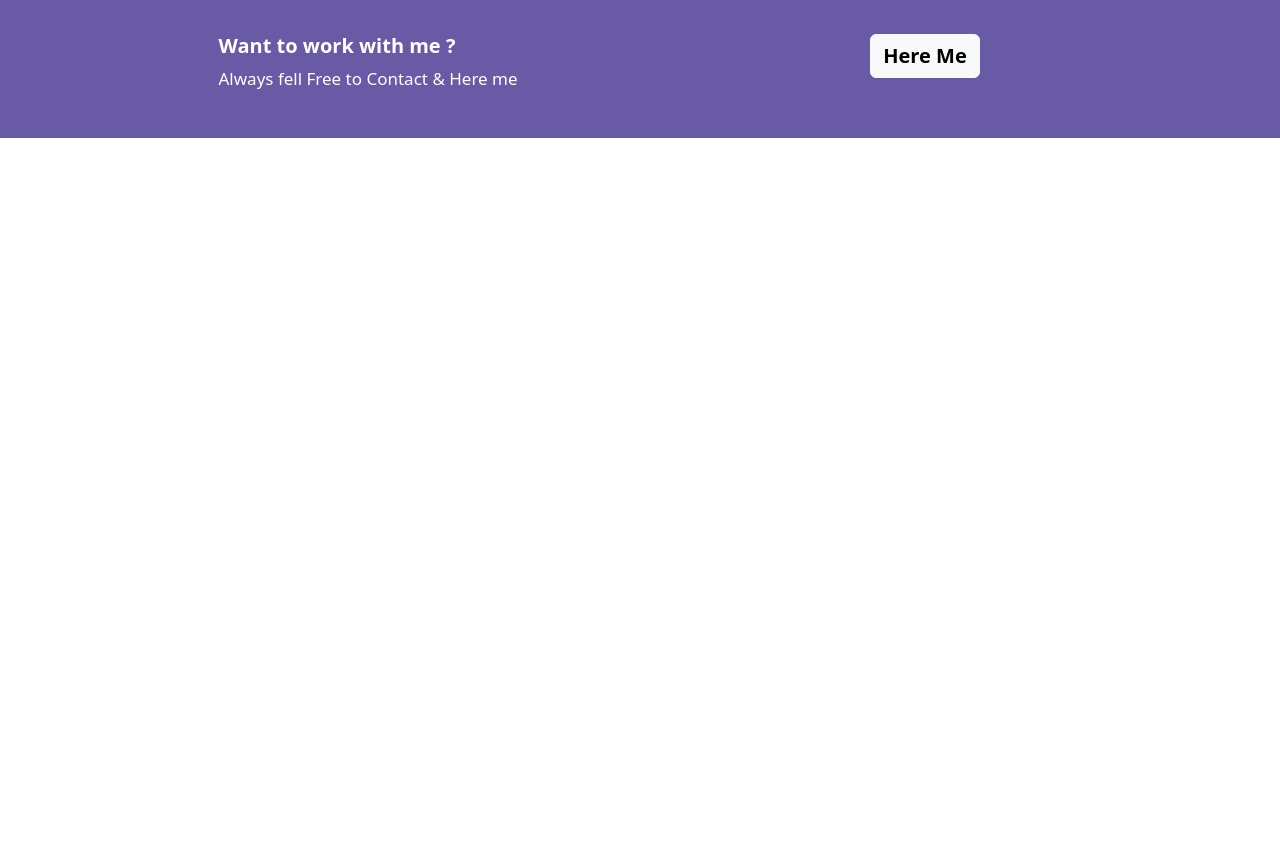
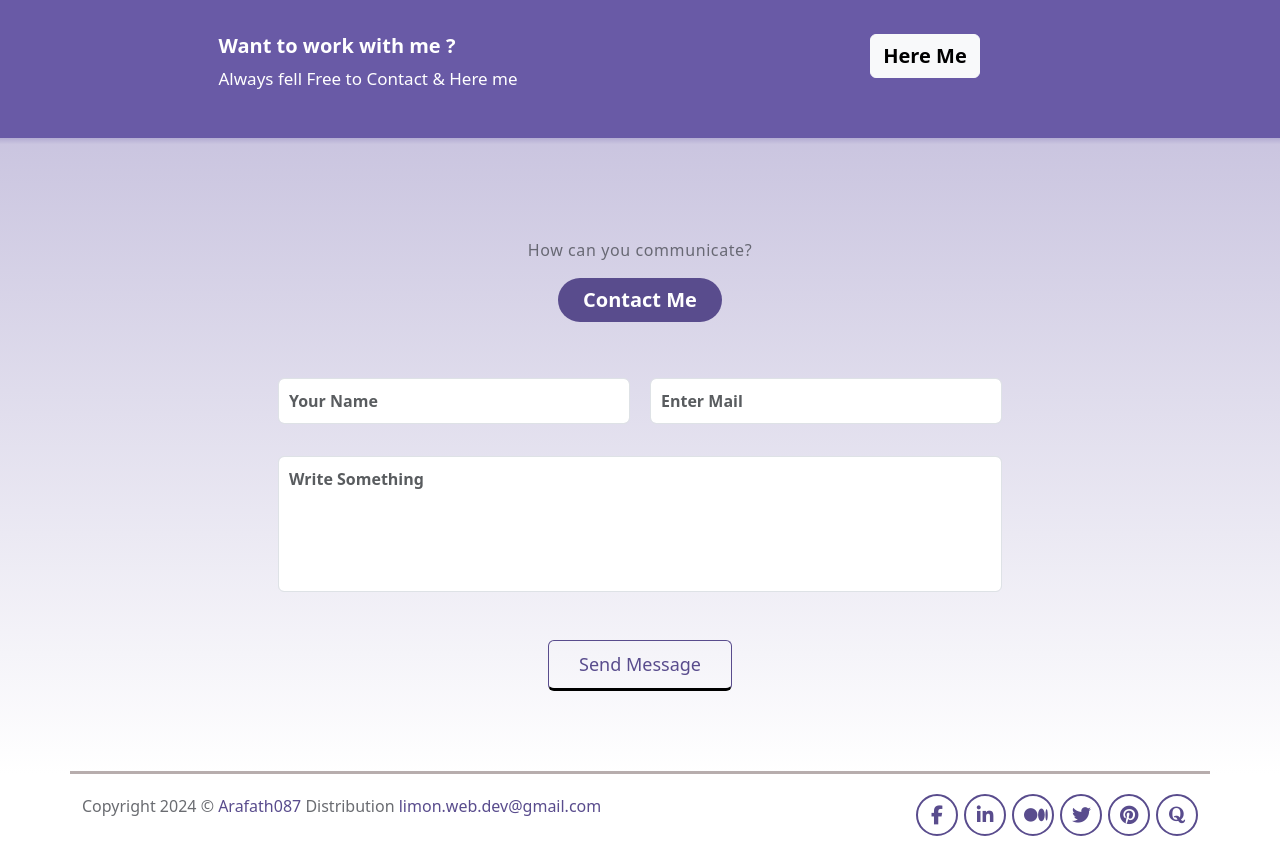
Before and after one commit to Arafath087/Personal-Protfolio-Website, a plain HTML site: page index.html in a window 1280 px wide. Shown: the part 4400-5256 px from the top of the page. Before the commit the page ends 4738 px from the top, so only its background shows below. Drawn offline with nearby package versions, Linux system fonts and the light colour scheme.

Commit message:
footer-added

```diff
--- a/index.html
+++ b/index.html
@@ -28,29 +28,29 @@
             <a class="nav-link" aria-current="page" href="#">Home</a>
           </li>
           <li class="nav-item">
-            <a class="nav-link" href="#">About</a>
+            <a class="nav-link" href="#about_area">About</a>
           </li>
           <li class="nav-item dropdown">
             <a class="nav-link dropdown-toggle" href="#" role="button" data-bs-toggle="dropdown" aria-expanded="false">
               Service
             </a>
             <ul class="dropdown-menu">
-              <li><a class="dropdown-item" href="#">HTML Conversion</a></li>
-              <li><a class="dropdown-item" href="#">Responsive HTML Email Template</a></li>
-              <li><a class="dropdown-item" href="#">Digital Business Card</a></li>
+              <li><a class="dropdown-item" href="#service_area">HTML Conversion</a></li>
+              <li><a class="dropdown-item" href="#service_area">Responsive HTML Email Template</a></li>
+              <li><a class="dropdown-item" href="#service_area">Digital Business Card</a></li>
               <li><hr class="dropdown-divider"></li>
-              <li><a class="dropdown-item" href="#">Professional Website Design</a></li>
-              <li><a class="dropdown-item" href="#">HTML Landing Pages Design</a></li>
+              <li><a class="dropdown-item" href="#service_area">Professional Website Design</a></li>
+              <li><a class="dropdown-item" href="#service_area">HTML Landing Pages Design</a></li>
             </ul>
           </li>
           <li class="nav-item">
-            <a class="nav-link">Protfolio</a>
+            <a class="nav-link" href="#protfolio_area">Protfolio</a>
           </li>
           <li class="nav-item">
-            <a class="nav-link" href="#">Blog</a>
+            <a class="nav-link" href="#about_area">Blog</a>
           </li>
           <li class="nav-item">
-            <a class="nav-link" href="#">Contact</a>
+            <a class="nav-link" href="#contact_area">Contact</a>
           </li>
         </ul>
         <button class="btn nav_btn ms-4" type="submit">Components</button>
@@ -78,7 +78,7 @@
             </p>
           </div>
           <button class="btn hero_btn">
-             Visit My Works
+            Visit My Works
           </button>
         </div>
         <div data-aos="fade-down"
@@ -388,26 +388,80 @@
           </div>
         </div>
         <div class="col-lg-6 col-md-6 col-sm-12 text-center">
-          <button class="btn btn-light here_me_btn">Here Me</button>
+          <a href="https://kwork.com/user/arafath087"><button class="btn btn-light here_me_btn">Here Me</button></a>
         </div>
       </div>
     </div>
   </section>
 
-  <!-- Blog_Area_Here -->
+  <!-- Contact_Area_Here -->
 
-  <section id="blog_area">
-
+  <section id="contact_area">
+    <div class="container text-center border_bottom">
+      <div class="service_content text-center pb-5">
+        <p>How can you communicate?</p>
+        <h4>Contact Me</h4>
+      </div>
+      <form class="contact-form col-md-10 col-lg-8 m-auto" action="">
+        <div class="form-row pb-3">
+          <div class="form-group col-sm-6 pb-3">
+            <input class="form-control" type="text" placeholder="Your Name">
+          </div>
+          <div class="form-group col-sm-6">
+            <input class="form-control" type="email" placeholder="Enter Mail">
+          </div>
+        </div>
+        <div class="form-row">
+          <div class="form-group col-sm-12 pb-5">
+            <input class="form-control write_message" type="message" placeholder="Write Something">
+          </div>
+        </div>
+      </form>
+      <button class="btn contact_btn">
+        Send Message
+     </button>
+    </div>
   </section>
 
+  <!-- Footer_Area_Here -->
 
-
-
-
-
-
-
-
+  <footer>
+    <div class="container">
+      <div class="row">
+        <div class="col-lg-6 col-md-6 col-sm-12">
+          <div class="footer_content">
+            <p>
+              Copyright 2024 ©
+              <a href="https://kwork.com/user/arafath087">Arafath087</a> Distribution
+              <a href="">limon.web.dev@gmail.com</a>
+            </p>
+          </div>
+        </div>
+        <div class="col-lg-6 col-md-6 col-sm-12 text-end">
+          <div class="footer_icon">
+              <li>
+                <a href="https://www.facebook.com/ahmedlimon.rayhan"><i class="fa-brands fa-facebook-f"></i></a>
+              </li>
+              <li>
+                <a href="https://www.linkedin.com/in/arafath-islam-limon/"><i class="fa-brands fa-linkedin-in"></i></a>
+              </li>
+              <li>
+                <a href="https://medium.com/@arafath087"><i class="fa-brands fa-medium"></i></a>
+              </li>
+              <li>
+                <a href="https://twitter.com/Arafath_087"><i class="fa-brands fa-twitter"></i></a>
+              </li>
+              <li>
+                <a href="https://www.pinterest.com/arafath087/"><i class="fa-brands fa-pinterest"></i></a>
+              </li>
+              <li>
+                <a href="https://www.quora.com/profile/Arafath-Islam-Limon"><i class="fa-brands fa-quora"></i></a>
+              </li>
+          </div>
+        </div>
+      </div>
+    </div>
+  </footer>
 
   <!-- AOS_Script_link_Here -->
   <script src="https://unpkg.com/aos@2.3.1/dist/aos.js"></script>
--- a/style.css
+++ b/style.css
@@ -1,7 +1,6 @@
 /* Navbar_Area_Here */
 
 .navbar-brand{
-    /* color: #0D2415 !important; */
     color: #594C8D !important;
     font-size: 30px !important;
     font-weight: bold;
@@ -12,7 +11,6 @@
 }
 
 .nav-link {
-    /* color: #ffff !important; */
     font-size: 17px !important;
     font-weight: 700 !important;
     padding: 0px 20px !important;
@@ -101,7 +99,6 @@
     background-position: center;
     background-size: cover;
     position: relative;
-    /* background-image: linear-gradient(to top, #fff 0%, rgba(105, 90, 166, 0.35) 99%, rgba(105, 90, 166, 0.5) 100%); */
 }
 
 .about_img {
@@ -378,9 +375,110 @@
     }
 }
 
-/* Blog_Area_Here */
+/* Contact_Area_Here */
 
-#blog_area {
+#contact_area {
     padding-top: 100px;
-    padding-bottom: 100px;
+    background-image: linear-gradient(to top, #fff 0%, rgba(105, 90, 166, 0.35) 99%, rgba(105, 90, 166, 0.5) 100%);
 }
+
+.border_bottom {
+    border-bottom: 3px solid rgb(183, 173, 173);
+    padding-bottom: 80px;
+}
+
+.form-row {
+    display: flex;
+}
+
+.form-group {
+    padding: 0px 10px !important;
+}
+
+.form-control {
+    font-weight: 600 !important;
+    padding: 10px !important;
+}
+
+.write_message {
+    padding-bottom: 100px !important;
+}
+
+.contact_btn {
+    padding: 10px 30px !important;
+    font-size: 18px !important;
+    color: #594C8D !important;
+    border: 1px solid #594C8D !important;
+    border-bottom: 3px solid black !important;
+}
+
+.contact_btn:hover {
+    background-color: #594C8D !important;
+    color: #ffff !important;
+}
+
+/* Contact_Responsive_Area_Here */
+
+@media (max-width: 767px){
+    .form-row {
+        display: grid;
+    }
+}
+
+/* Footer_Area_Here */
+
+footer {
+    padding-top: 20px;
+    padding-bottom: 20px;
+}
+
+.footer_icon {
+    display: flex;
+    justify-content: end;
+    gap: 6px;
+
+    li {
+        list-style: none;
+        width: 42px;
+        height: 42px;
+        text-align: center;
+        border-radius: 50%;
+        border: 2px solid #594C8D;
+        transition: all .3s;
+    }
+}
+
+.footer_icon li:hover {
+    background-color: #594C8D;
+}
+
+.footer_content p {
+    color: #6a6c71;
+    a {
+        text-decoration: none;
+        color: #594C8D;
+    }
+}
+
+.footer_icon li a i {
+    font-size: 19px;
+    padding: 10px;
+    color: #594C8D;
+    transition: all .3s;
+}
+
+.footer_icon li a i:hover {
+    color: #ffff;
+}
+
+/* Footer_Responsive_Area_Here*/
+
+@media (max-width: 767px){
+    .footer_content {
+        text-align: center;
+    }
+
+    .footer_icon {
+        justify-content: center;
+    }
+}
```
